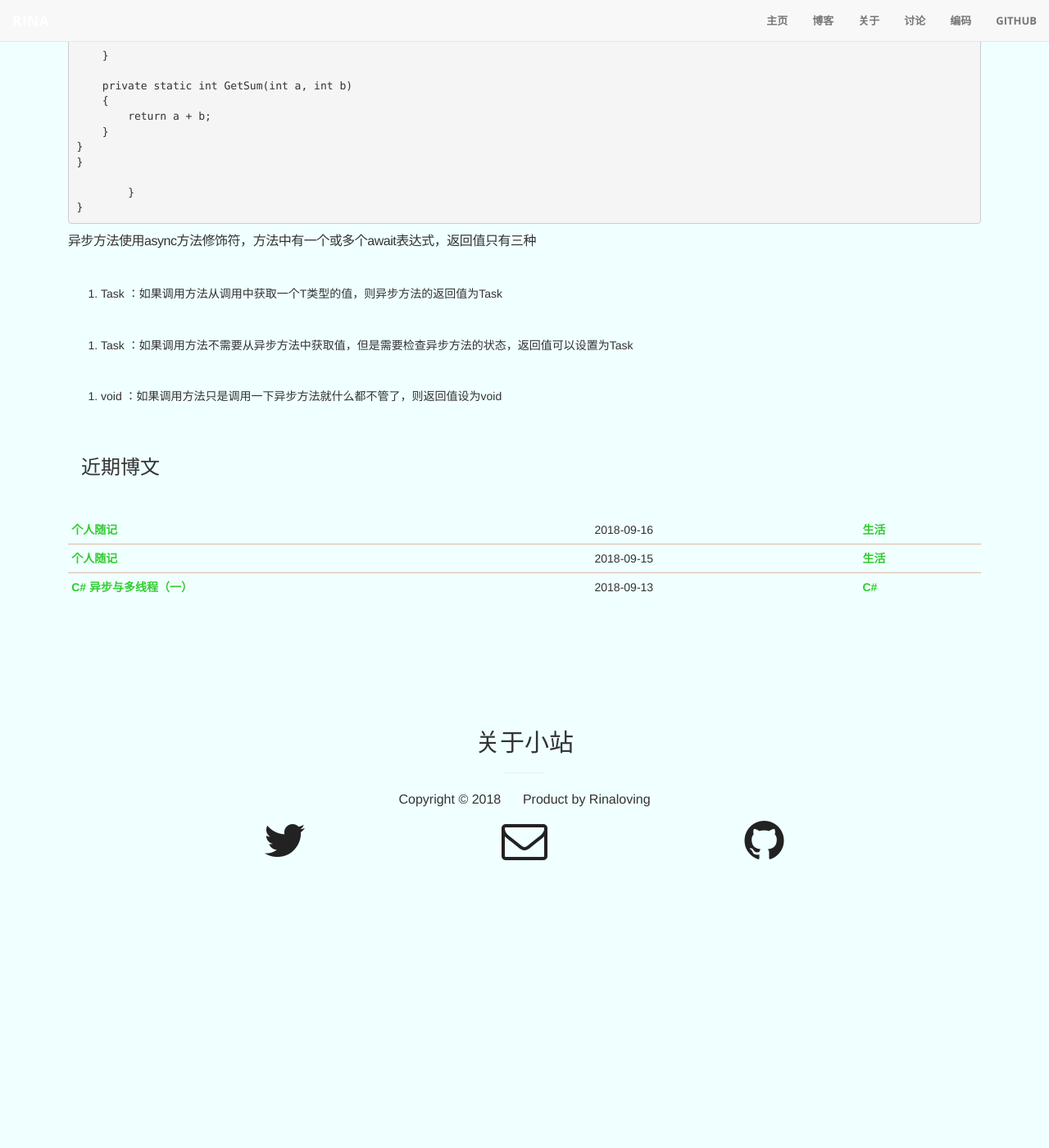
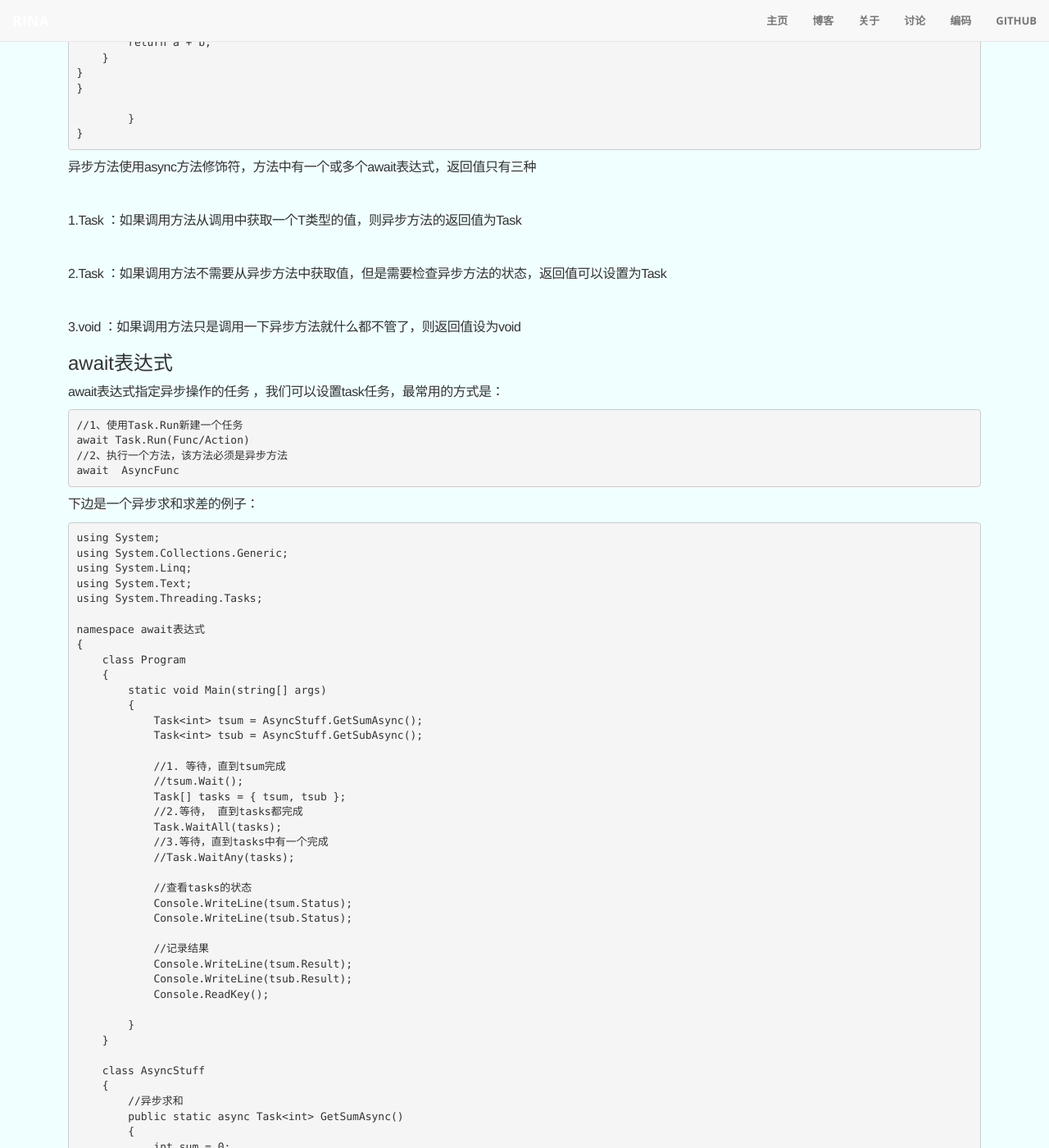
Before and after one commit to Rinaloving/Rinaloving.github.io, a Jekyll site: the page built from _posts/2018-09-17-Thread.md, in a window 1280 px wide and 1400 px high, scrolled down 1282 px. Shown: the whole window at 82% size. Built offline with Jekyll 4.4.1, drawn with Linux system fonts in a browser that asks for light colours; before the commit the page ends 2445 px from its top, so only the background shows below that; some of the changed text lies outside the part shown.

Commit message:
更新日志

```diff
--- a/_posts/2018-09-17-Thread.md
+++ b/_posts/2018-09-17-Thread.md
@@ -19,13 +19,13 @@
 在C#5.0中出现的 async/await 可以方便的创建并调用异步方法，async/await特性包括三个部分
 
 
-1. 调用方法：就是调用异步方法的方法
+1.调用方法：就是调用异步方法的方法
 
 
-2. async方法：异步方法，被调用时立即返回到调用方法
+2.async方法：异步方法，被调用时立即返回到调用方法
 
 
-3. await表达式：在异步方法内部，表示异步执行的任务。一个异步方法可以包含多个await表达式，即一个异步方法可以有多个异步执行的任务。
+3.await表达式：在异步方法内部，表示异步执行的任务。一个异步方法可以包含多个await表达式，即一个异步方法可以有多个异步执行的任务。
 
 一个简单的例子：
 
@@ -82,12 +82,93 @@
 
 
 
-1. Task<T> ：如果调用方法从调用中获取一个T类型的值，则异步方法的返回值为Task<T>
+1.Task<T> ：如果调用方法从调用中获取一个T类型的值，则异步方法的返回值为Task<T>
 
 
 
-2. Task ：如果调用方法不需要从异步方法中获取值，但是需要检查异步方法的状态，返回值可以设置为Task
+2.Task ：如果调用方法不需要从异步方法中获取值，但是需要检查异步方法的状态，返回值可以设置为Task
 
 
 
-3. void ：如果调用方法只是调用一下异步方法就什么都不管了，则返回值设为void
+3.void ：如果调用方法只是调用一下异步方法就什么都不管了，则返回值设为void
+
+
+### await表达式
+
+ await表达式指定异步操作的任务 ，我们可以设置task任务，最常用的方式是：
+
+	//1、使用Task.Run新建一个任务
+	await Task.Run(Func/Action)
+	//2、执行一个方法，该方法必须是异步方法
+	await  AsyncFunc
+
+下边是一个异步求和求差的例子：
+
+	using System;
+	using System.Collections.Generic;
+	using System.Linq;
+	using System.Text;
+	using System.Threading.Tasks;
+
+	namespace await表达式
+	{
+	    class Program
+	    {
+	        static void Main(string[] args)
+	        {
+	            Task<int> tsum = AsyncStuff.GetSumAsync();
+	            Task<int> tsub = AsyncStuff.GetSubAsync();
+
+	            //1. 等待，直到tsum完成
+	            //tsum.Wait();
+	            Task[] tasks = { tsum, tsub };
+	            //2.等待， 直到tasks都完成
+	            Task.WaitAll(tasks);
+	            //3.等待，直到tasks中有一个完成
+	            //Task.WaitAny(tasks);
+
+	            //查看tasks的状态
+	            Console.WriteLine(tsum.Status);
+	            Console.WriteLine(tsub.Status);
+
+	            //记录结果
+	            Console.WriteLine(tsum.Result);
+	            Console.WriteLine(tsub.Result);
+	            Console.ReadKey();
+
+	        }
+	    }
+
+	    class AsyncStuff
+	    {
+	        //异步求和
+	        public static async Task<int> GetSumAsync()
+	        {
+	            int sum = 0;
+	            // Task.Run(Func/Action)创建一个任务
+	            await Task.Run(() => {
+	                for (int i = 0; i < 1000000; i++)
+	                {
+	                    sum += i;
+	                }
+	            });
+	            return sum;
+	        }
+
+	        //异步求差
+	        public static async Task<int> GetSubAsync()
+	        {
+	            int sub = 0;
+	            await Task.Run(() => {
+	                for (int i = 0; i < 1000000; i++)
+	                {
+	                    sub -= i;
+	                }
+	            });
+	            return sub;
+	        }
+	    }
+	}
+
+
+　在例子中我们使用Wait、WaitAny、WaitAll实现在调用方法中同步等待任务完成，我们也可以使用WhenAny/WhenAll实现在异步方法中异步地等待任务，这里不再举例。
```
